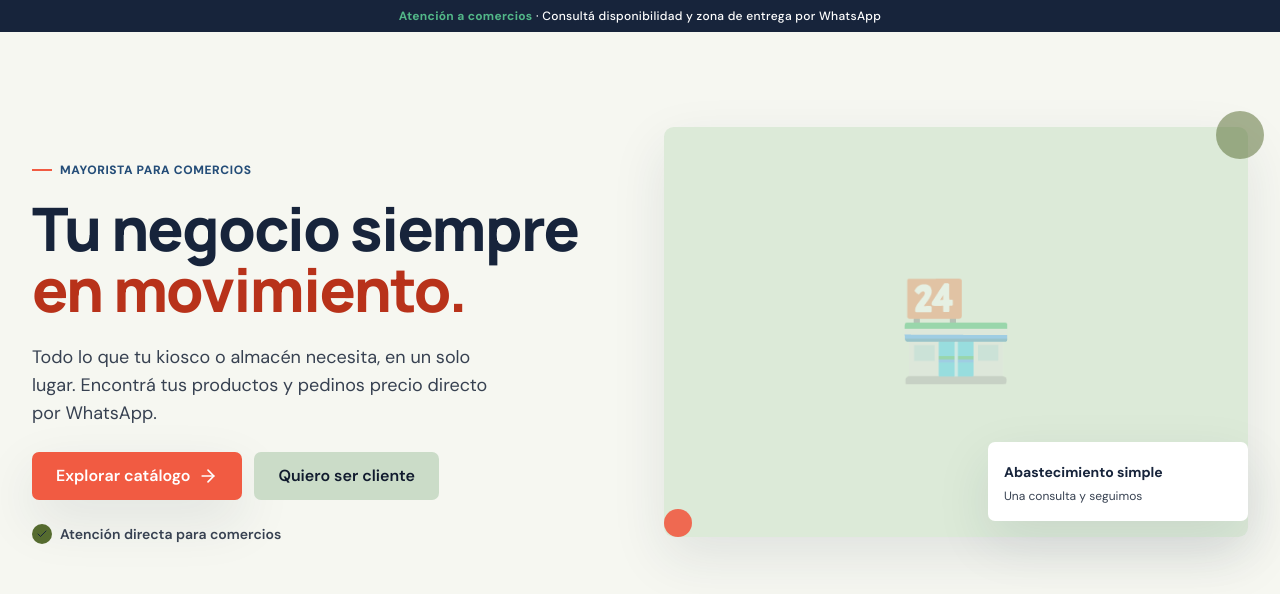
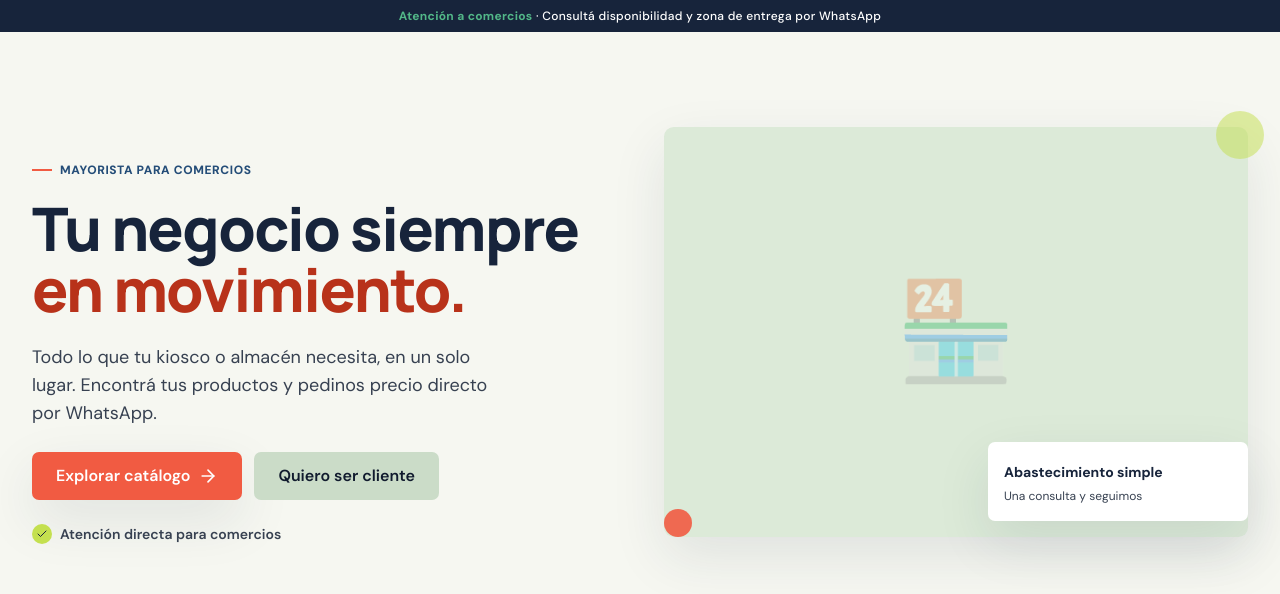
Before and after one commit to gastonr9/promarket, a Next.js app: page / in a window 1280 px wide. Shown: the top 594 px of the page. Built offline with nearby package versions, Linux system fonts and the light colour scheme; no server answers.

Commit message:
style: fresh pistachio lime for tags - modern, vibrant, WCAG AA compliant

```diff
--- a/src/app/globals.css
+++ b/src/app/globals.css
@@ -67,8 +67,8 @@
   --line: #e1e5dd;
   --coral: #f15b42;
   --coral-dark: #b8321a;     /* Darkened for strict WCAG AA contrast on white */
-  --lime: #556b2f;           /* Darkened for strict WCAG AA on paper/white */
-  --lime-dark: #3e4d22;      /* Darkened accordingly */
+  --lime: #c4e04f;           /* Pistacho luminoso - fresh, modern, AA on dark ink */
+  --lime-dark: #a3bd2d;      /* Slightly darker for hover states */
   --blue: #244d78;
   --mint: #dcead8;           /* Light mint for subtle backgrounds */
   --mint-dark: #c8d8c4;      /* Darker mint for better contrast */
```
